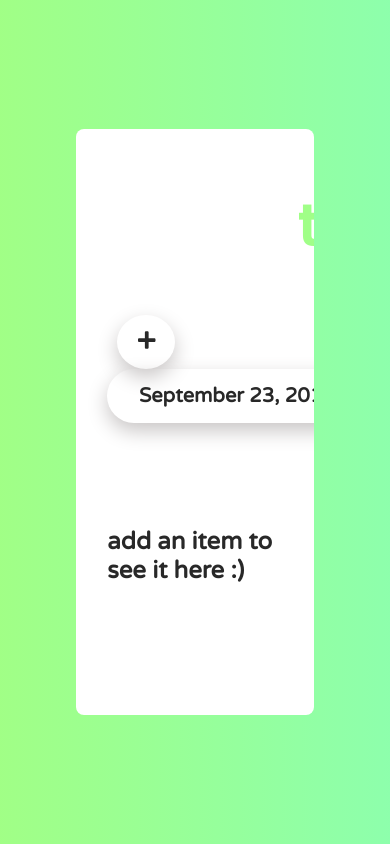
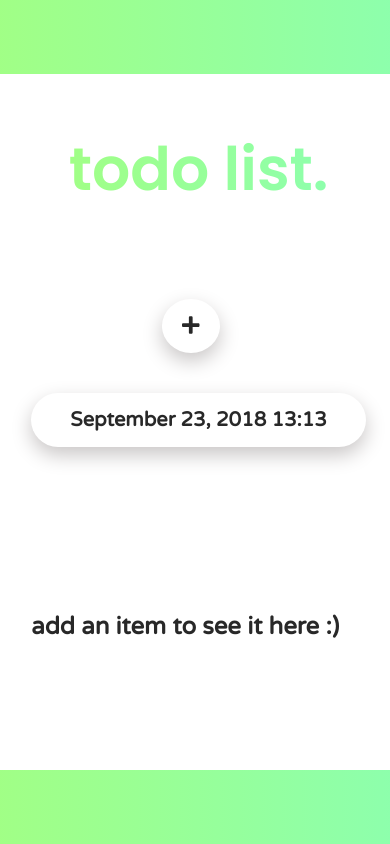
Before and after one commit to imfunniee/imfunniee.github.io, a plain HTML site: page todo/index.html in a window 390 px wide. Drawn offline with nearby package versions, Linux system fonts and the light colour scheme.

Commit message:
Add files via upload

```diff
--- a/todo/index.css
+++ b/todo/index.css
@@ -20,7 +20,7 @@
     align-items:center;
     }
     #div{
-        width:45vw;
+        width:60vw;
         height:auto;
         padding:3vh 8vw;
         background:white;
@@ -28,10 +28,10 @@
         max-height:80vh;
         border-radius:8px;
         text-align:left;
-        overflow-y:scroll;
+        overflow-y:auto;
     }
     #div h1{
-    width:600px;
+    width:60%;
     padding:5px 20px;
     margin:20px 0px;
     }
@@ -40,6 +40,7 @@
     font-family: 'Poppins', sans-serif;
     background:-webkit-linear-gradient(0deg,#a8ff78,#78ffd6,#a8ff78);
     -webkit-background-clip: text;
+    background-clip:text;
     -webkit-text-fill-color: transparent;
     background-size:500% 500%;
     -webkit-animation: Gradient 100s ease infinite;
@@ -175,3 +176,42 @@
         ::-webkit-scrollbar-thumb:hover {
             background: #555;
         }
+
+        @media (max-width:700px){
+            #div{
+                width:84vw;
+                height:auto;
+                padding:3vh 8vw;
+                background:white;
+                text-align:center;
+                max-height:100vh;
+                border-radius:0px;
+                text-align:left;
+                overflow-y:scroll;
+            }
+            #div h1{
+                width:90%;
+                padding:5px 20px;
+                margin:20px 0px;
+                }
+                #time {
+                    width:90%;
+                    display:block;
+                    margin:40px 0px;
+                }
+                #add{
+                    display:block;
+                    margin:40px 0px;
+                    margin-left:40%;
+                }
+                #form {
+                    padding:0;
+                    padding-left:-20px;
+                }
+                #form input {
+                    width:90%;
+                }
+                #list {
+                    width:96%;
+                }
+        }
```
